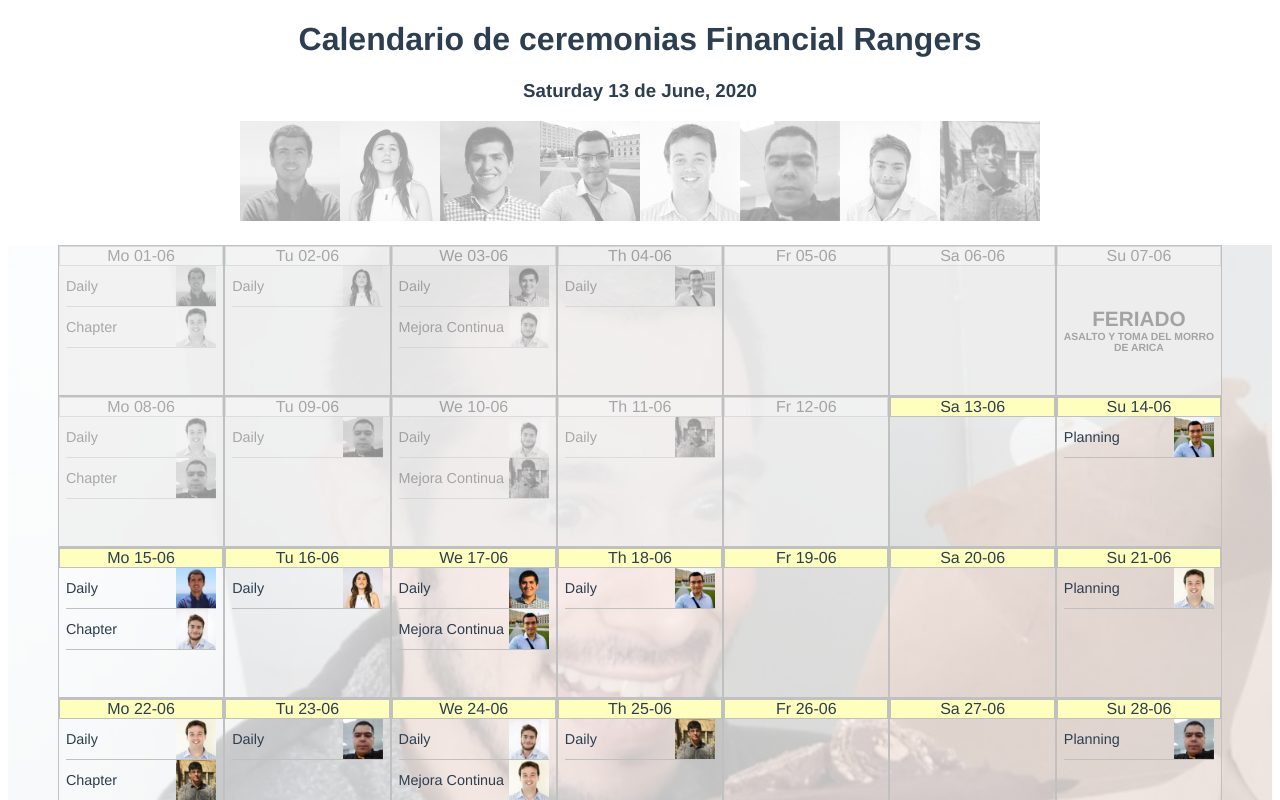
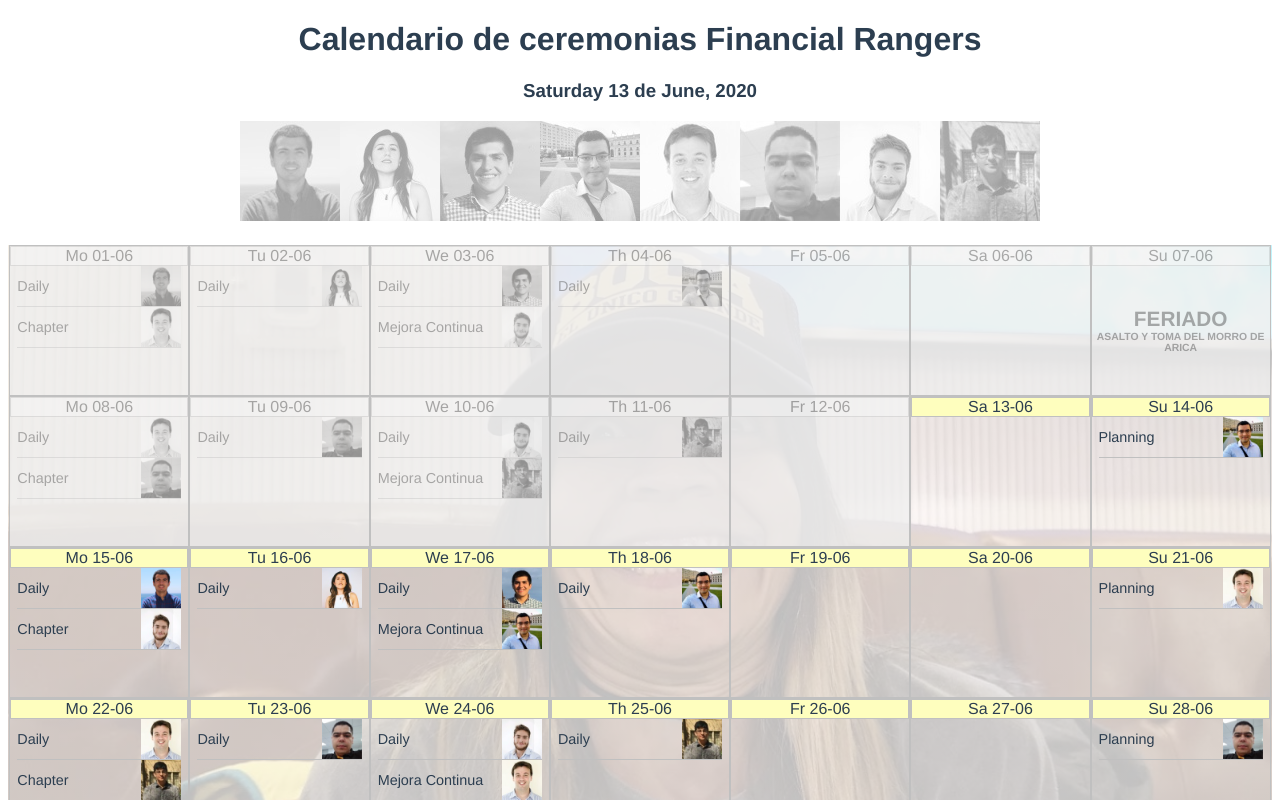
Before and after one commit to sebablasko/facalendar, a Vue app: page / in a window 1280 px wide. Shown: the top 800 px of the page. Built offline with nearby package versions, Linux system fonts and the light colour scheme.

Commit message:
update calendar

```diff
--- a/src/App.vue
+++ b/src/App.vue
@@ -96,6 +96,7 @@ export default {
   -webkit-font-smoothing: antialiased;
   -moz-osx-font-smoothing: grayscale;
   text-align: center;
+  background: #ffffff;
   color: #2c3e50;
 }
 .softOpacity {
@@ -106,14 +107,13 @@ export default {
   filter: grayscale(1);
 }
 .calendar {
-  max-width: 1366px;
-  margin: 20px auto;
+  margin: 20px auto 0;
   display: flex;
   flex-direction: row;
   flex: 1;
   flex-wrap: wrap;
   justify-content: center;
-  background: linear-gradient(rgba(255,255,255,.75), rgba(255,255,255,.75)), url('assets/nicobig.jpeg');
+  background: linear-gradient(rgba(255,255,255,.75), rgba(255,255,255,.75)), url('assets/ronnabig.jpg');
   background-repeat: no-repeat;
   background-position-y: center;
   background-size: cover;
--- a/src/components/WeekDay.vue
+++ b/src/components/WeekDay.vue
@@ -53,7 +53,7 @@ export default {
 .day {
   display: flex;
   flex-direction: column;
-  width: 13%;
+  width: 14.1%;
   background: #ffffff00;
   border: 1px silver solid;
   min-height: 149px;
```
Also changed, not shown: src/assets/ronnabig.jpg (added).
